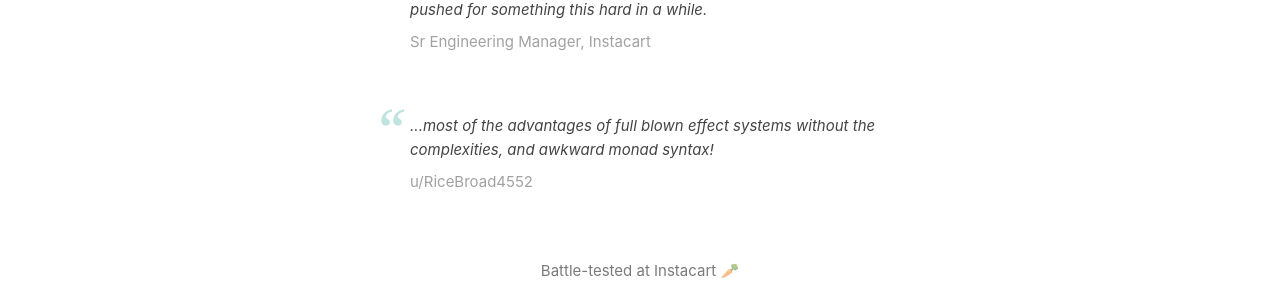
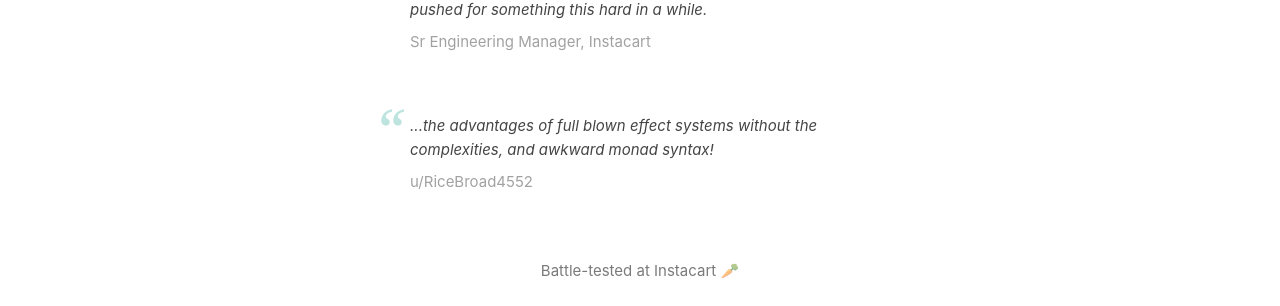
Before and after one commit to mattlianje/etl4s, an MkDocs documentation site: the page built from docs/index.md, in a window 1280 px wide and 900 px high, scrolled down 1480 px. Shown: the part 434-740 px from the top of the window. Built offline with MkDocs 1.6.1 and Material for MkDocs 9.7.7, drawn with Linux system fonts in a browser that asks for light colours; comment, search, counter and statistics services are not loaded.

```diff
--- a/docs/index.md
+++ b/docs/index.md
@@ -1126,7 +1126,7 @@
 
 <div class="quotes-section">
 <p class="quote-item">(~>) is just *chef's kiss*. There are so many synergies here, haven't pushed for something this hard in a while.<br><cite>Sr Engineering Manager, Instacart</cite></p>
-<p class="quote-item">...most of the advantages of full blown effect systems without the complexities, and awkward monad syntax!<br><cite>u/RiceBroad4552</cite></p>
+<p class="quote-item">...the advantages of full blown effect systems without the complexities, and awkward monad syntax!<br><cite>u/RiceBroad4552</cite></p>
 </div>
 
 <div class="get-started">
```
Also changed, not shown: 4 other files.
